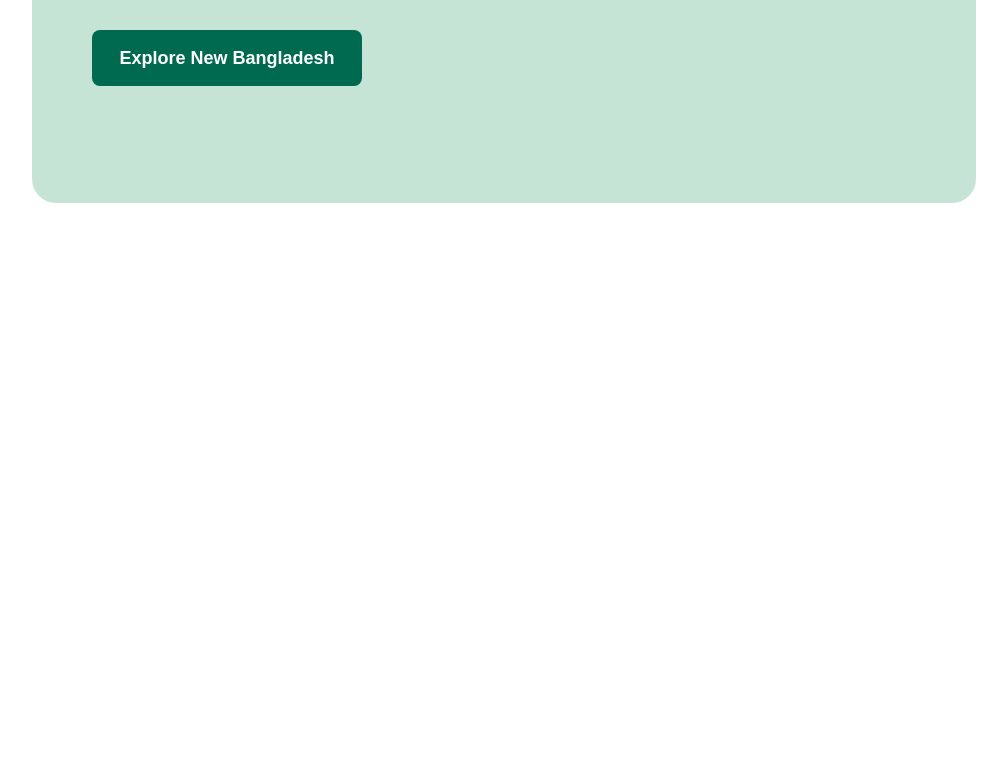
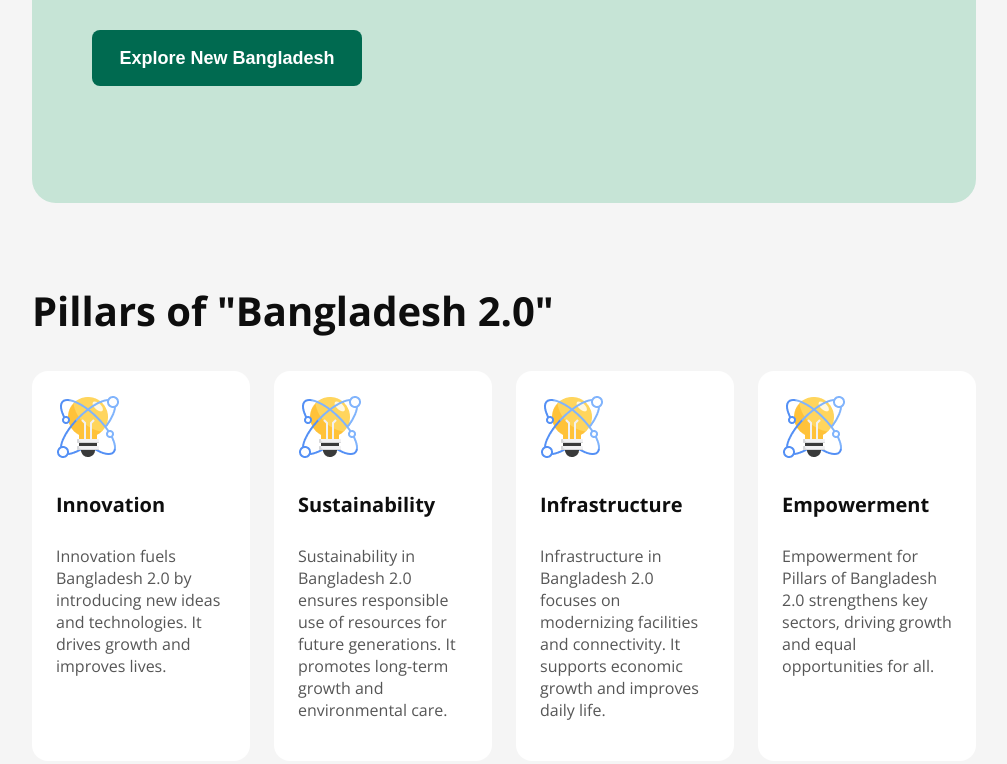
Before and after one commit to muradn30n/B11A1--assignment-1, a plain HTML site: page index.html in a window 1280 px wide. Shown: the part 666-1430 px from the top of the page, without its empty margins (136-1143 px from the left). Before the commit the page ends 877 px from the top, so only its background shows below. Drawn offline with nearby package versions, Linux system fonts and the light colour scheme.

Commit message:
pillars section added

```diff
--- a/index.html
+++ b/index.html
@@ -23,6 +23,7 @@
 
     </header>
     <main>
+        <!-- banner section -->
         <section class="banner">
             <div class="banner-title">
                 <h3 class="sub-title">Bangladesh 2.0</h3>
@@ -34,6 +35,32 @@
                 <img src="assets/hero.png" alt="hero image">
             </div>
         </section>
+        <!-- pillar section -->
+        <section class="pillars">
+            <h1 class="pillar-title">Pillars of "Bangladesh 2.0"</h1>
+            <div class="pillar-container">
+                <div class="pillar">
+                    <img src="assets/card-icon.png" alt="innovation">
+                    <h4 class="pillar-subtitle">Innovation</h4>
+                    <p class="pillar-description">Innovation fuels Bangladesh 2.0 by introducing new ideas and technologies. It drives growth and improves lives.</p>
+                </div>
+                <div class="pillar">
+                    <img src="assets/card-icon.png" alt="Sustainability">
+                    <h4 class="pillar-subtitle">Sustainability</h4>
+                    <p class="pillar-description">Sustainability in Bangladesh 2.0 ensures responsible use of resources for future generations. It promotes long-term growth and environmental care.</p>
+                </div>
+                <div class="pillar">
+                    <img src="assets/card-icon.png" alt="Infrastructure">
+                    <h4 class="pillar-subtitle">Infrastructure</h4>
+                    <p class="pillar-description">Infrastructure in Bangladesh 2.0 focuses on modernizing facilities and connectivity. It supports economic growth and improves daily life.</p>
+                </div>
+                <div class="pillar">
+                    <img src="assets/card-icon.png" alt="Empowerment">
+                    <h4 class="pillar-subtitle">Empowerment</h4>
+                    <p class="pillar-description">Empowerment for Pillars of Bangladesh 2.0 strengthens key sectors, driving growth and equal opportunities for all.</p>
+                </div>
+            </div>
+        </section>
     </main>
     <footer>
 
--- a/styles/style.css
+++ b/styles/style.css
@@ -4,6 +4,9 @@
     font-style: normal;
     font-variation-settings:
       "wdth" 100;
+  }
+  body{
+    background-color: #F5F5F5;
   }
 
 /* nav style */
@@ -21,17 +24,19 @@ nav{
     font-size: 18px;
     font-weight: 600;
     color: #006A50;
-    border-color: #006A50;
+    border: 2px solid  #006A50;
     background-color: white;
     border-radius: 8px;
     height: 52px;
     width: 116px;
 }
+.nav-btn:hover{
+    background-color: #93dab9;
+}
 /* banner styles */
 .banner{
     display: flex;
     justify-content: space-between;
-    max-width: 1280px;
     margin: 0 160px;
     margin-top: 20px;
     border-radius: 24px;
@@ -61,6 +66,39 @@ nav{
     border-radius: 8px;
     border: none;
 }
+.banner-btn:hover{
+    background-color: #93dab9;
+}
 .banner-image{
     margin: 80px 60px 80px 0;
 }
+/* pillar styles */
+.pillars{
+    margin: 80px 160px;
+}
+.pillar-container{
+    display: flex;
+    justify-content: space-around;
+    gap: 24px;
+}
+.pillar{
+    background-color: white;
+    width: 302px;
+    border-radius: 16px;
+    border-color: rgba(14, 14, 14, 0.15);
+    padding: 24px;
+}
+.pillar-title{
+    font-size: 40px;
+    font-weight: bold;
+    color: #0E0E0E;
+}
+.pillar-subtitle{
+    font-size: 20px;
+    font-weight: 700;
+    color: #0E0E0E;
+}
+.pillar-description{
+    font-size: 16px;
+    color: rgba(14, 14, 14, 0.7);
+}
```
